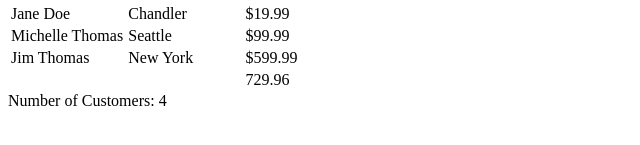
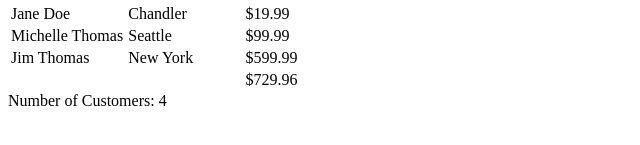
Before and after one commit to jontran8998/Angular-Demo-App, an Angular app: page / in a window 1280 px wide. Shown: the part 179-324 px from the top of the page, without its empty margins (0-640 px from the left). Built offline with nearby package versions, Linux system fonts and the light colour scheme.

Commit message:
Using ngModel in FomsModule, set up Output, Apply Filter function

```diff
--- a/src/app/customers/customers-list/customers-list.component.html
+++ b/src/app/customers/customers-list/customers-list.component.html
@@ -1,4 +1,4 @@
-<app-filter-textbox></app-filter-textbox>
+<app-filter-textbox (changed) = "filter($event)"></app-filter-textbox>
 <br />
 <br />
 <table class="table table-hover">
@@ -21,7 +21,7 @@
     <tr *ngIf="filteredCustomers && filteredCustomers.length">
         <td colspan="2">&nbsp;</td>
         <td>
-            {{ customersOrderTotal }}
+            {{ customersOrderTotal | currency:currencyCode:'symbol' }}
         </td>
     </tr>
     <tr *ngIf="!filteredCustomers || !filteredCustomers.length">
--- a/src/app/customers/customers-list/customers-list.component.ts
+++ b/src/app/customers/customers-list/customers-list.component.ts
@@ -37,6 +37,19 @@ export class CustomersListComponent implements OnInit {
     });
   }
 
+  filter(data: string) {
+    if (data) {
+        this.filteredCustomers = this.customers.filter((cust: ICustomer) => {
+            return cust.name.toLowerCase().indexOf(data.toLowerCase()) > -1 ||
+                   cust.city.toLowerCase().indexOf(data.toLowerCase()) > -1 ||
+                   cust.orderTotal.toString().indexOf(data) > -1;
+        });
+    } else {
+        this.filteredCustomers = this.customers;
+    }
+    this.calculateOrders();
+  }
+
   sort(prop: string) {
     // A sorter service will handle the sorting
   }
--- a/src/app/customers/customers.module.ts
+++ b/src/app/customers/customers.module.ts
@@ -4,10 +4,11 @@ import { CustomersComponent } from './customers.component';
 import { CustomersListComponent } from './customers-list/customers-list.component';
 import { FilterTextboxComponent } from './filter-textbox/filter-textbox.component';
 import { SharedModule } from '../shared/shared.module';
+import { FormsModule } from '@angular/forms';
 
 @NgModule({
     declarations: [CustomersComponent, CustomersListComponent, FilterTextboxComponent],
-    imports: [CommonModule, SharedModule],
+    imports: [CommonModule, SharedModule, FormsModule],
     exports: [CustomersComponent],
 })
 
--- a/src/app/customers/filter-textbox/filter-textbox.component.ts
+++ b/src/app/customers/filter-textbox/filter-textbox.component.ts
@@ -1,14 +1,24 @@
-import { Component, OnInit } from '@angular/core';
+import { Component, OnInit, Input, Output, EventEmitter } from '@angular/core';
 
 @Component({
   selector: 'app-filter-textbox',
   template: `
-    Filter: <input type="text"/>
+    Filter: <input type="text" [(ngModel)]="filter"/>
   `,
   styleUrls: ['./filter-textbox.component.css']
 })
 export class FilterTextboxComponent implements OnInit {
+  private _filter: string;
+  @Input() get filter() {
+    return this._filter;
+  }
 
+  set filter(val: string) {
+    this._filter = val;
+    this.changed.emit(this.filter);
+  }
+
+  @Output() changed: EventEmitter<string> = new EventEmitter<string>();
   constructor() { }
 
   ngOnInit() {
```
